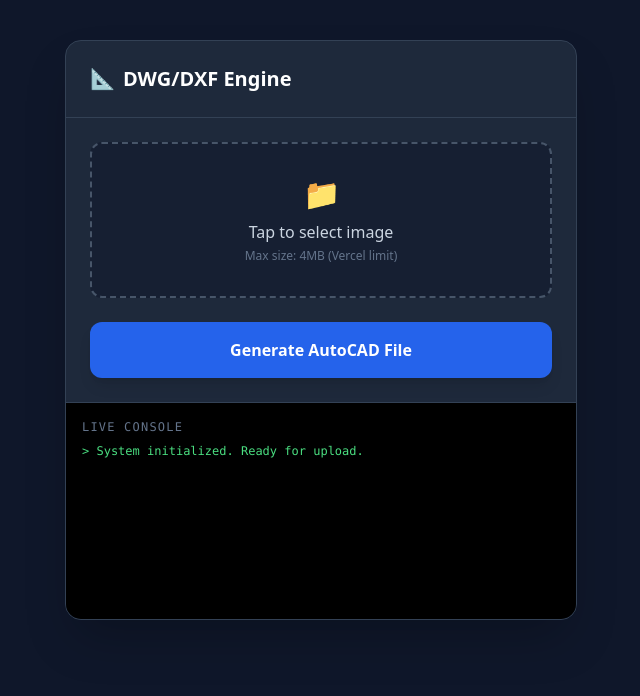
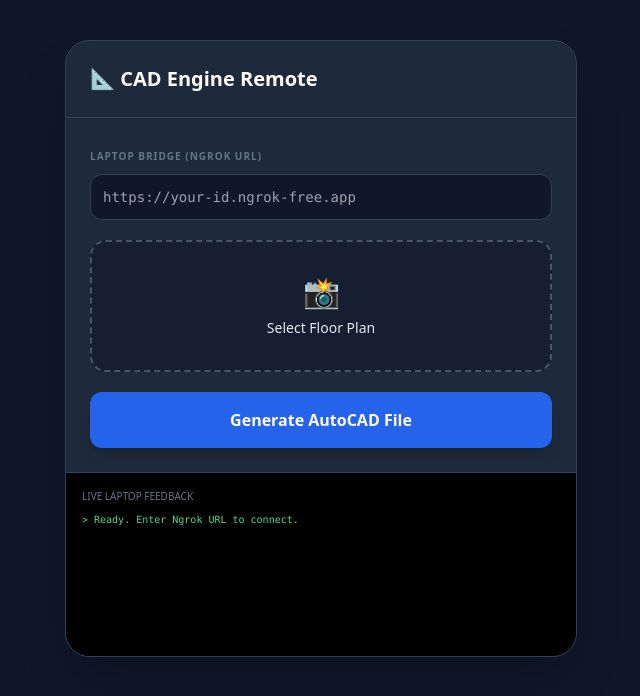
Before and after one commit to Ombryal/AutoCAD, a website: page index.html in a window 1280 px wide. Shown: the whole page, without its empty margins (319-959 px from the left). Drawn offline with nearby package versions, Linux system fonts and the light colour scheme.

Commit message:
Update index.html

```diff
--- a/index.html
+++ b/index.html
@@ -3,41 +3,42 @@
 <head>
     <meta charset="UTF-8">
     <meta name="viewport" content="width=device-width, initial-scale=1.0">
-    <title>AutoCAD Generator Pro</title>
+    <title>CADGen Hybrid Pro</title>
     <script src="https://cdn.tailwindcss.com"></script>
     <style>
-        /* Custom scrollbar for the terminal to keep it slick */
-        ::-webkit-scrollbar { width: 6px; }
-        ::-webkit-scrollbar-track { background: #0f172a; }
+        ::-webkit-scrollbar { width: 4px; }
         ::-webkit-scrollbar-thumb { background: #3b82f6; border-radius: 10px; }
     </style>
 </head>
-<body class="bg-slate-900 text-slate-200 min-h-screen flex flex-col items-center p-4 font-sans">
+<body class="bg-slate-900 text-slate-200 min-h-screen flex flex-col items-center p-4">
 
-    <main class="w-full max-w-lg bg-slate-800 rounded-2xl shadow-2xl border border-slate-700 overflow-hidden mt-6">
+    <main class="w-full max-w-lg bg-slate-800 rounded-3xl shadow-2xl border border-slate-700 overflow-hidden mt-6">
         <div class="p-6 border-b border-slate-700">
-            <h1 class="text-xl font-bold text-white flex items-center gap-2">
-                <span class="text-blue-500">📐</span> DWG/DXF Engine
-            </h1>
+            <h1 class="text-xl font-bold text-white flex items-center gap-2">📐 CAD Engine Remote</h1>
         </div>
 
-        <div class="p-6 space-y-6">
-            <label id="drop-zone" class="block border-2 border-dashed border-slate-600 rounded-xl p-8 text-center hover:border-blue-500 bg-slate-900/50 transition-colors cursor-pointer">
-                <input type="file" id="file-input" class="hidden" accept="image/jpeg, image/png">
-                <div class="text-3xl mb-2">📁</div>
-                <p id="file-name" class="font-medium text-slate-300">Tap to select image</p>
-                <p class="text-xs text-slate-500 mt-1">Max size: 4MB (Vercel limit)</p>
+        <div class="p-6 space-y-5">
+            <div class="space-y-2">
+                <label class="text-[10px] font-bold text-slate-500 uppercase tracking-widest">Laptop Bridge (Ngrok URL)</label>
+                <input type="text" id="ngrok-url" placeholder="https://your-id.ngrok-free.app"
+                       class="w-full bg-slate-900 border border-slate-700 rounded-xl p-3 text-blue-400 font-mono text-sm focus:border-blue-500 outline-none">
+            </div>
+
+            <label class="block border-2 border-dashed border-slate-600 rounded-2xl p-8 text-center hover:border-blue-500 bg-slate-900/50 cursor-pointer transition-all">
+                <input type="file" id="file-input" class="hidden" accept="image/*">
+                <div class="text-3xl mb-2">📸</div>
+                <p id="file-name" class="text-sm font-medium">Select Floor Plan</p>
             </label>
 
-            <button id="convert-btn" class="w-full bg-blue-600 hover:bg-blue-500 disabled:bg-slate-700 text-white font-bold py-4 rounded-xl shadow-lg transition-all active:scale-95">
+            <button id="convert-btn" class="w-full bg-blue-600 hover:bg-blue-500 text-white font-bold py-4 rounded-xl shadow-lg active:scale-95 transition-all">
                 Generate AutoCAD File
             </button>
         </div>
 
         <div class="bg-black p-4 border-t border-slate-700">
-            <h3 class="text-xs font-mono text-slate-500 mb-2 uppercase tracking-widest">Live Console</h3>
-            <div id="terminal" class="h-40 overflow-y-auto font-mono text-xs space-y-1 text-green-400">
-                <div>> System initialized. Ready for upload.</div>
+            <h3 class="text-[10px] text-slate-500 uppercase mb-2">Live Laptop Feedback</h3>
+            <div id="terminal" class="h-32 overflow-y-auto font-mono text-[10px] space-y-1 text-green-400">
+                <div>> Ready. Enter Ngrok URL to connect.</div>
             </div>
         </div>
     </main>
```
